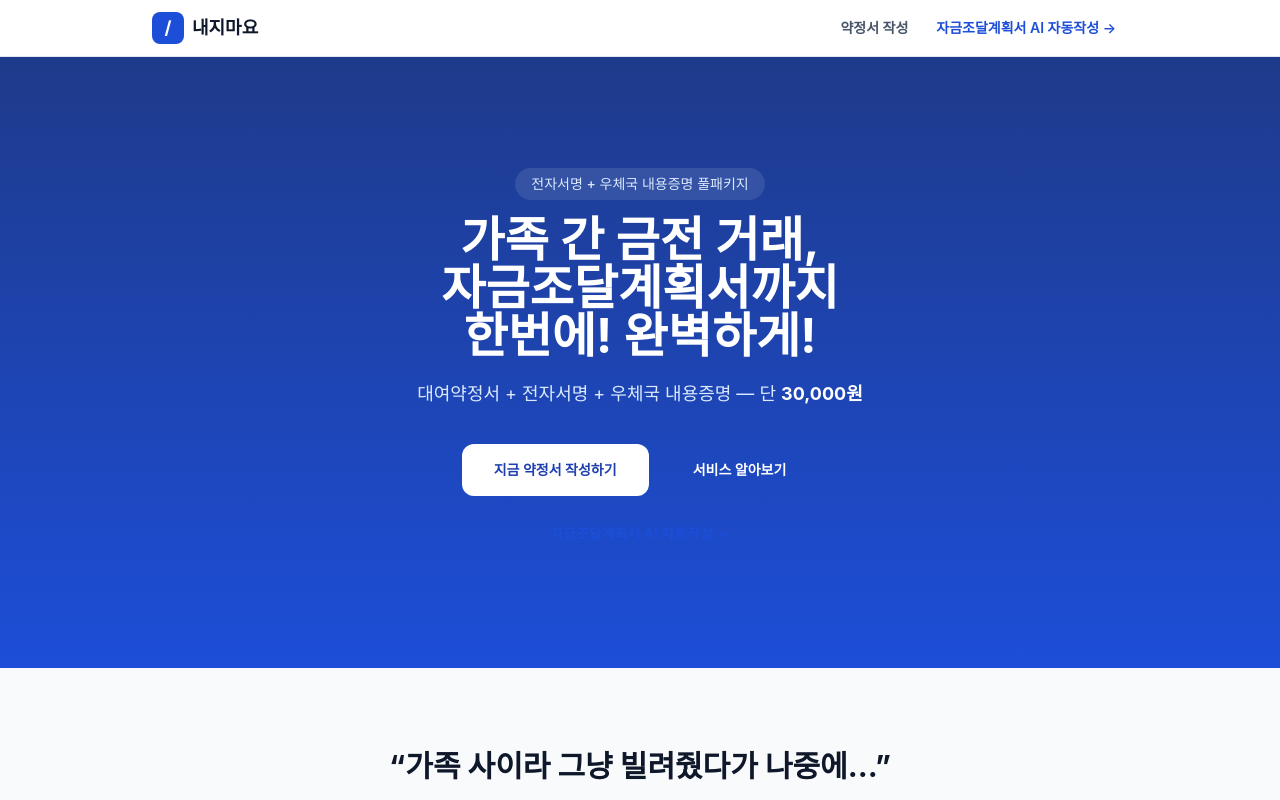
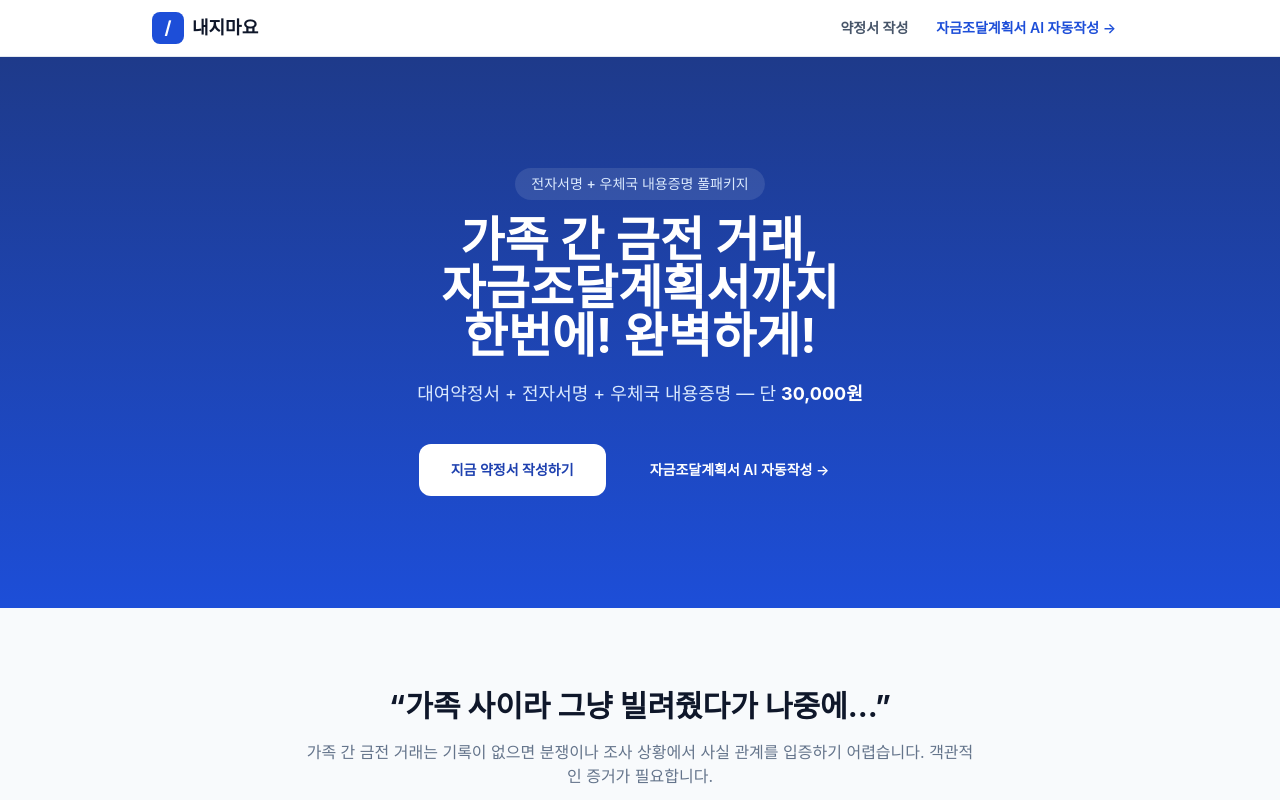
Before and after one commit to HWASEON-AD/loan-agreement-service, a Next.js app: page / in a window 1280 px wide. Shown: the top 800 px of the page. Built offline with nearby package versions, Linux system fonts and the light colour scheme; a web font is replaced by a local one.

Commit message:
fix: Hero 버튼 텍스트 white로 수정, 서비스 알아보기 제거, 자금조달계획서 버튼 동일 행 배치

```diff
--- a/components/LandingHero.tsx
+++ b/components/LandingHero.tsx
@@ -31,20 +31,10 @@ export function LandingHero() {
               지금 약정서 작성하기
             </Button>
           </Link>
-          <Link href="#process">
-            <Button
-              variant="ghost"
-              className="px-8 py-4 text-white hover:bg-white/10"
-            >
-              서비스 알아보기
-            </Button>
-          </Link>
-        </div>
-        <div className="mt-4 flex justify-center">
           <Link href="/funding-plan">
             <Button
               variant="ghost"
-              className="px-6 py-3 text-sm text-brand-100 underline-offset-4 hover:bg-white/10 hover:underline"
+              className="px-8 py-4 text-base !text-white hover:bg-white/10"
             >
               자금조달계획서 AI 자동작성 →
             </Button>
```
